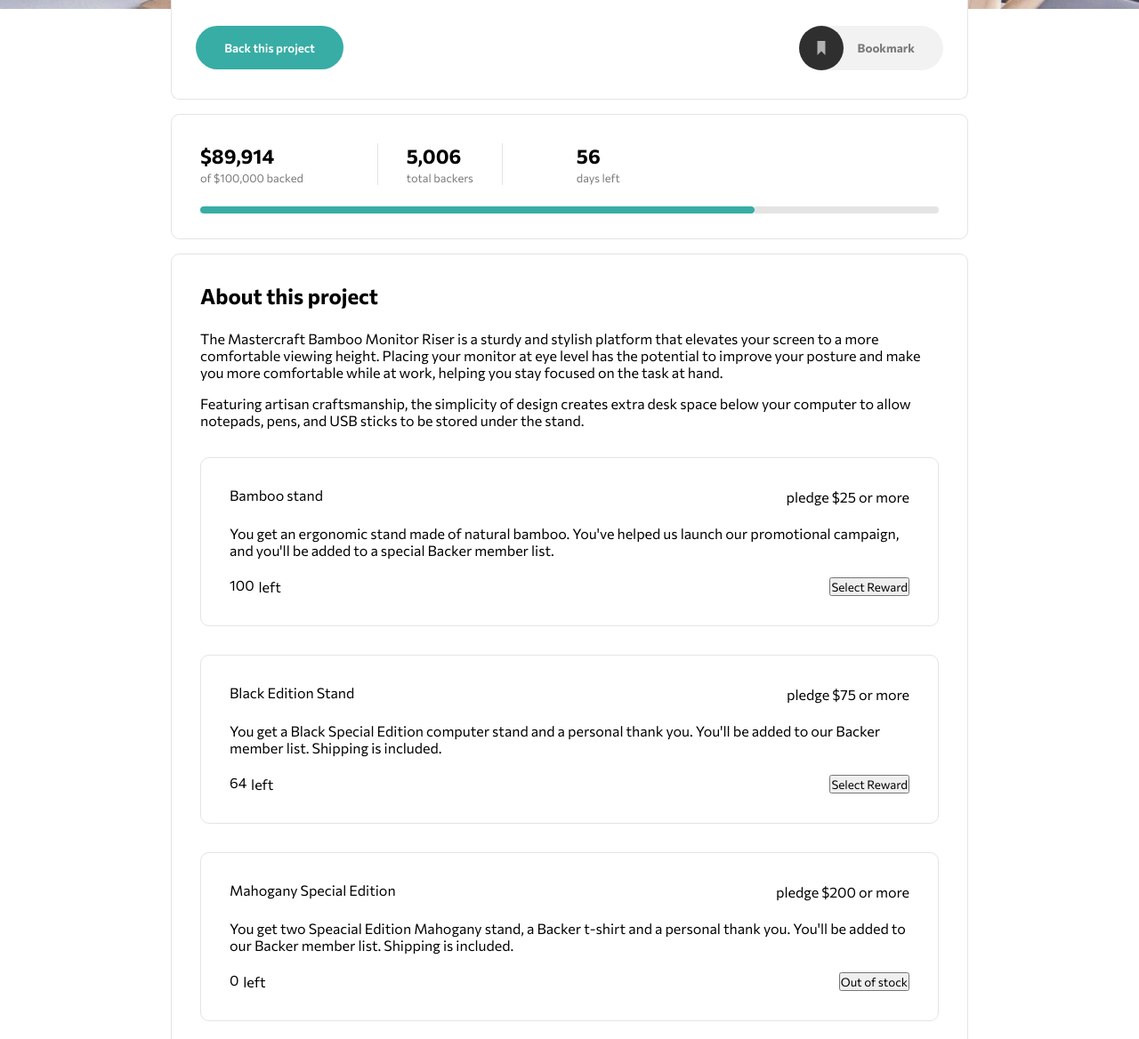
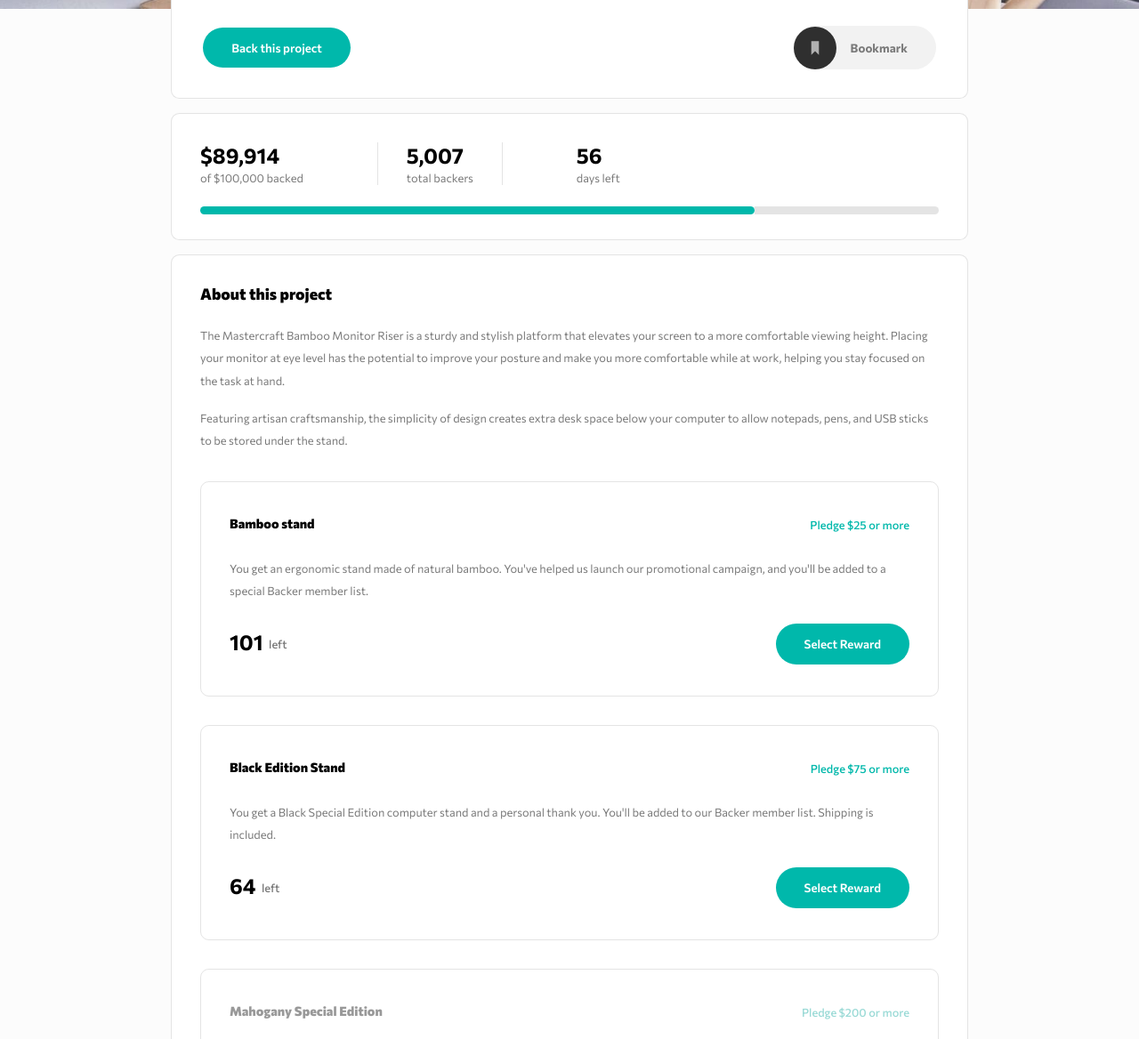
Before and after one commit to Youthstack/crowdfunding-product-project, a plain HTML site: page index.html in a window 1280 px wide. Shown: the part 346-1514 px from the top of the page at 89% size. Drawn offline with Linux system fonts and the light colour scheme.

Commit message:
feat(document): add finishing touches to whole page

```diff
--- a/index.html
+++ b/index.html
@@ -85,7 +85,7 @@
             <span>of $100,000 backed</span>
           </div>
           <div class="data-div-second">
-            <p>5,006</p>
+            <p>5,007</p>
             <span>total backers</span>
           </div>
           <div class="data-div-third">
@@ -119,7 +119,7 @@
         <section class="reward-card">
           <div class="inside-div-reward-card">
             <p>Bamboo stand</p>
-            <span>pledge $25 or more</span>
+            <span>Pledge $25 or more</span>
           </div>
           <p>
             You get an ergonomic stand made of natural bamboo. You've helped us
@@ -128,18 +128,18 @@
           </p>
           <div class="inside-div-reward-card">
             <div class="left-part-div-inside-div-reward-card">
-              <p>100</p>
+              <p>101</p>
               <span>left</span>
             </div>
 
-            <button>Select Reward</button>
+            <button type="button">Select Reward</button>
           </div>
         </section>
         <!-- second card -->
         <section class="reward-card">
           <div class="inside-div-reward-card">
             <p>Black Edition Stand</p>
-            <span>pledge $75 or more</span>
+            <span>Pledge $75 or more</span>
           </div>
           <p>
             You get a Black Special Edition computer stand and a personal thank
@@ -152,14 +152,14 @@
               <span>left</span>
             </div>
 
-            <button>Select Reward</button>
+            <button type="button">Select Reward</button>
           </div>
         </section>
         <!-- third card -->
-        <section class="reward-card">
+        <section class="reward-card" id="out-of-stock">
           <div class="inside-div-reward-card">
             <p>Mahogany Special Edition</p>
-            <span>pledge $200 or more</span>
+            <span>Pledge $200 or more</span>
           </div>
           <p>
             You get two Speacial Edition Mahogany stand, a Backer t-shirt and a
@@ -172,7 +172,7 @@
               <span>left</span>
             </div>
 
-            <button>Out of stock</button>
+            <button type="button">Out of stock</button>
           </div>
         </section>
       </article>
--- a/style.css
+++ b/style.css
@@ -12,6 +12,7 @@
 body {
   font-family: "Commissioner", sans-serif;
   position: relative;
+  background-color: hsla(0, 0%, 95%, 0.2);
 }
 
 .stop-scroll {
@@ -43,7 +44,7 @@
   display: flex;
   align-items: center;
   width: 100%;
-  padding: 1.5rem 12vw;
+  padding: 1.5rem 11vw;
   justify-content: space-between;
 }
 
@@ -177,7 +178,7 @@
 }
 
 .inside-head-heading-div {
-  padding: 2rem 1rem;
+  padding: 2rem 1.5rem;
 }
 
 .inside-head-heading-div h1 {
@@ -200,11 +201,11 @@
 
 .inside-head-back-button {
   color: #fff;
-  padding: 1rem 2rem;
+  padding: 0.9rem 2rem;
   border-radius: 3rem;
   font-weight: 600;
   border: none;
-  background-color: hsl(176, 51%, 45%);
+  background-color: hsl(176, 100%, 36%);
   transition: all ease 0.3s;
 }
 
@@ -221,7 +222,7 @@
 }
 
 .bookmark img {
-  width: 3.1rem;
+  width: 3rem;
   transition: all ease 0.3s;
 }
 
@@ -239,7 +240,7 @@
   background: none;
 }
 
-@media screen and (max-width: 600px) {
+@media screen and (max-width: 610px) {
   .inside-head-bookmark-button {
     display: none;
   }
@@ -252,6 +253,7 @@
   border-radius: 0.6rem;
   padding: 2rem;
   margin-top: 1rem;
+  background-color: #fff;
 }
 
 .inside-data-div {
@@ -263,7 +265,7 @@
 
 .inside-data-div p {
   text-align: start;
-  font-size: 1.4rem;
+  font-size: 1.5rem;
   font-weight: 700;
 }
 
@@ -285,20 +287,20 @@
 }
 
 .left-bar {
-  background-color: hsl(176, 51%, 45%);
+  background-color: hsl(176, 100%, 36%);
   border-radius: 10px;
   width: 75%;
-  height: 0.5rem;
+  height: 0.55rem;
 }
 
 .right-bar {
   background-color: hsla(0, 0%, 48%, 0.202);
   border-radius: 0 10px 10px 0;
   width: 25%;
-  height: 0.5rem;
+  height: 0.55rem;
 }
 
-@media screen and (max-width: 512px) {
+@media screen and (max-width: 670px) {
   .inside-data-div {
     display: flex;
     justify-content: center;
@@ -325,13 +327,19 @@
   border-radius: 0.6rem;
   margin-top: 1rem;
   padding: 2rem 2rem 4rem 2rem;
+  background-color: #fff;
 }
 
 .about-this-project h2 {
+  font-size: 1.1rem;
+  font-weight: 800;
   margin-bottom: 0.5rem;
 }
 
 .about-this-project p {
+  font-size: 0.8rem;
+  color: hsl(0, 0%, 48%);
+  line-height: 2;
   padding-top: 1rem;
 }
 
@@ -349,22 +357,88 @@
 }
 
 .inside-div-reward-card p {
+  color: #000;
+  font-size: 0.9rem;
+  font-weight: 800;
   padding-top: 0;
-}
-
-.inside-div-reward-card {
-  padding: 1rem 0;
 }
 
 .inside-div-reward-card {
   display: flex;
   justify-content: space-between;
   align-items: center;
+  padding: 1rem 0;
+}
+
+.inside-div-reward-card span {
+  font-size: 0.8rem;
+  color: hsl(176, 100%, 36%);
+  font-weight: 500;
+}
+
+.inside-div-reward-card button {
+  color: #fff;
+  padding: 0.9rem 2rem;
+  border-radius: 3rem;
+  font-weight: 600;
+  border: none;
+  background-color: hsl(176, 100%, 36%);
+  transition: all ease 0.3s;
+}
+
+.inside-div-reward-card button:hover {
+  cursor: pointer;
+  background-color: hsl(176, 49%, 35%);
 }
 
 .left-part-div-inside-div-reward-card {
   display: flex;
-  justify-content: center;
   align-items: center;
-  gap: 0.3rem;
+  gap: 0.4rem;
 }
+
+.left-part-div-inside-div-reward-card p {
+  font-size: 1.5rem;
+  font-weight: 700;
+}
+
+.left-part-div-inside-div-reward-card span {
+  font-size: 0.8rem;
+  color: hsl(0, 0%, 48%);
+}
+
+#out-of-stock p {
+  color: hsl(0, 0%, 80%);
+}
+
+#out-of-stock .inside-div-reward-card p {
+  color: hsl(0, 0%, 60%);
+}
+
+#out-of-stock .inside-div-reward-card span {
+  color: hsl(176, 46%, 73%);
+}
+
+#out-of-stock .inside-div-reward-card button {
+  background-color: hsl(0, 0%, 80%);
+}
+
+#out-of-stock .inside-div-reward-card button:hover {
+  cursor: not-allowed;
+}
+
+#out-of-stock .left-part-div-inside-div-reward-card span {
+  color: hsl(0, 0%, 80%);
+}
+
+@media screen and (max-width: 670px) {
+  .inside-div-reward-card {
+    display: block;
+  }
+  .inside-div-reward-card p {
+    margin-bottom: -0.5rem;
+  }
+  .left-part-div-inside-div-reward-card {
+    margin-bottom: 1rem;
+  }
+}
```
